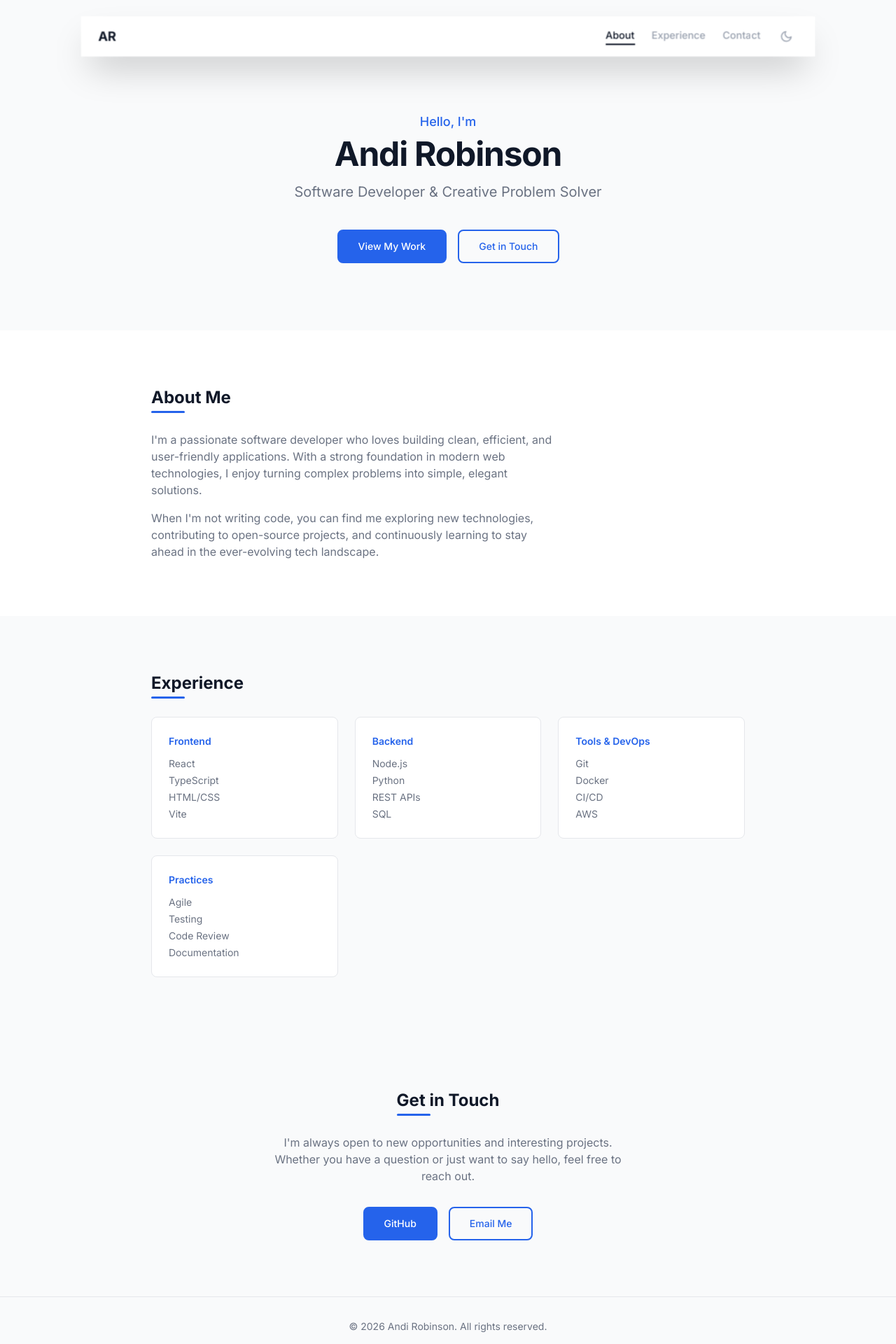
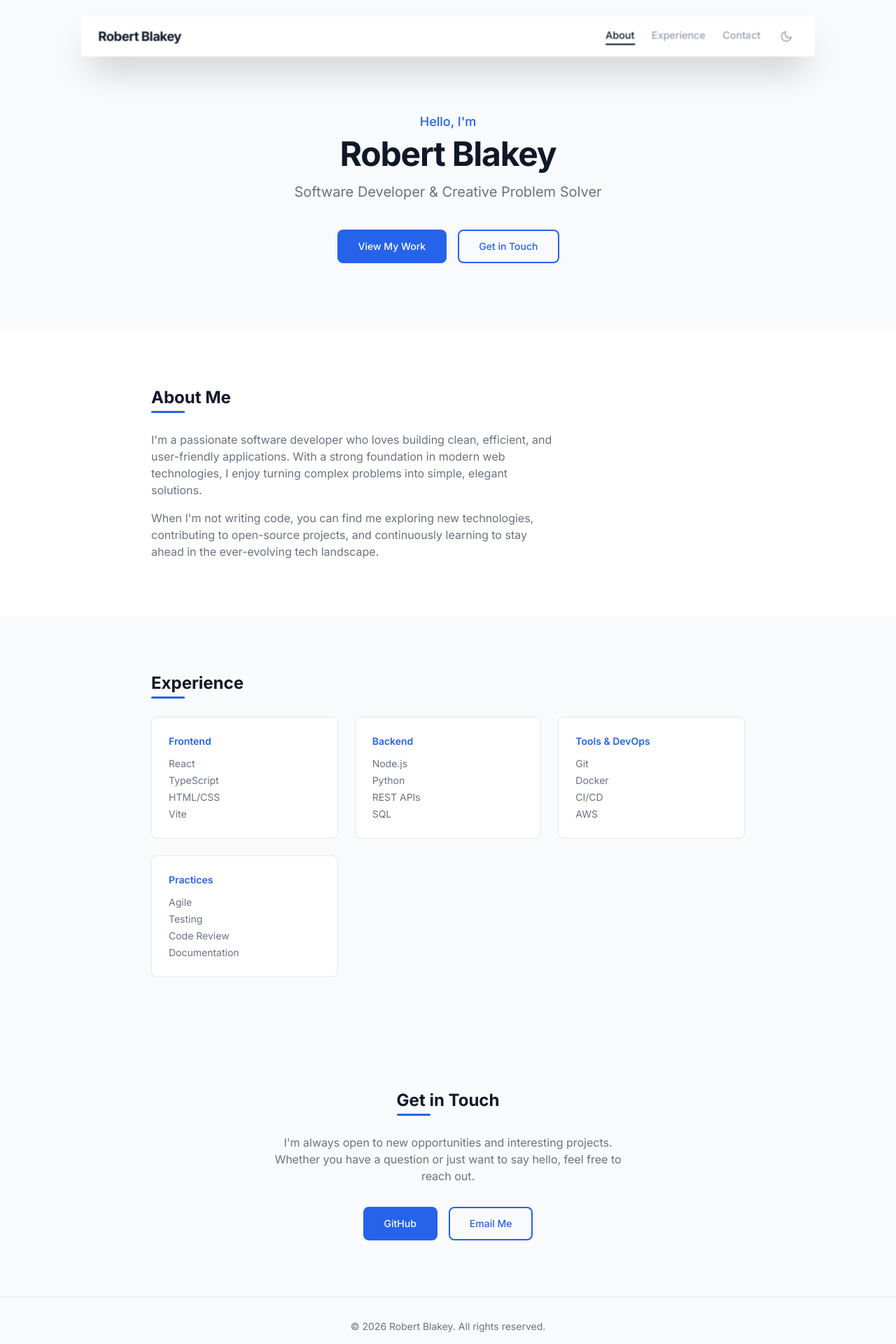
Before and after one commit to andimrob/andimrob.github.io, a React (Vite) app: page / in a window 1280 px wide. Shown: the top 1920 px of the page at 70% size. Built offline with nearby package versions, Linux system fonts and the light colour scheme.

Commit message:
feat: update name

```diff
--- a/index.html
+++ b/index.html
@@ -3,7 +3,7 @@
   <head>
     <meta charset="UTF-8" />
     <meta name="viewport" content="width=device-width, initial-scale=1.0" />
-    <title>Andi Robinson | Portfolio</title>
+    <title>Robert Blakey | Portfolio</title>
     <link rel="icon" type="image/x-icon" href="/favicon.ico" />
     <link rel="icon" type="image/png" sizes="32x32" href="/favicon-32x32.png" />
     <link rel="icon" type="image/png" sizes="16x16" href="/favicon-16x16.png" />
--- a/src/components/Footer.tsx
+++ b/src/components/Footer.tsx
@@ -3,7 +3,7 @@ function Footer() {
     <footer className="border-t border-gray-200 py-8 text-center dark:border-gray-800">
       <div className="mx-auto max-w-4xl px-6">
         <p className="text-sm text-gray-500 dark:text-gray-400">
-          &copy; {new Date().getFullYear()} Andi Robinson. All rights reserved.
+          &copy; {new Date().getFullYear()} Robert Blakey. All rights reserved.
         </p>
       </div>
     </footer>
--- a/src/components/Header.tsx
+++ b/src/components/Header.tsx
@@ -377,13 +377,9 @@ function Header() {
             className="prism-face prism-front flex cursor-pointer items-center justify-between bg-white px-6 shadow-2xl dark:bg-gray-950 dark:border dark:border-gray-800 dark:shadow-[0_8px_30px_rgba(255,255,255,0.04)]"
             onClick={handleFlip}
           >
-            <a
-              href="#"
-              className="text-lg font-bold tracking-tight text-gray-900 dark:text-white"
-              onClick={(e) => e.stopPropagation()}
-            >
-              AR
-            </a>
+            <span className="text-lg font-bold tracking-tight text-gray-900 dark:text-white">
+              Robert Blakey
+            </span>
 
             <div className="flex items-center gap-5">
               {/* Desktop nav links */}
--- a/src/components/Hero.tsx
+++ b/src/components/Hero.tsx
@@ -1,7 +1,7 @@
 import { useTextScramble } from "../hooks/useTextScramble";
 
 function Hero() {
-  const name = useTextScramble("Andi Robinson");
+  const name = useTextScramble("Robert Blakey");
 
   return (
     <section className="px-6 pt-40 pb-24 text-center">
```
